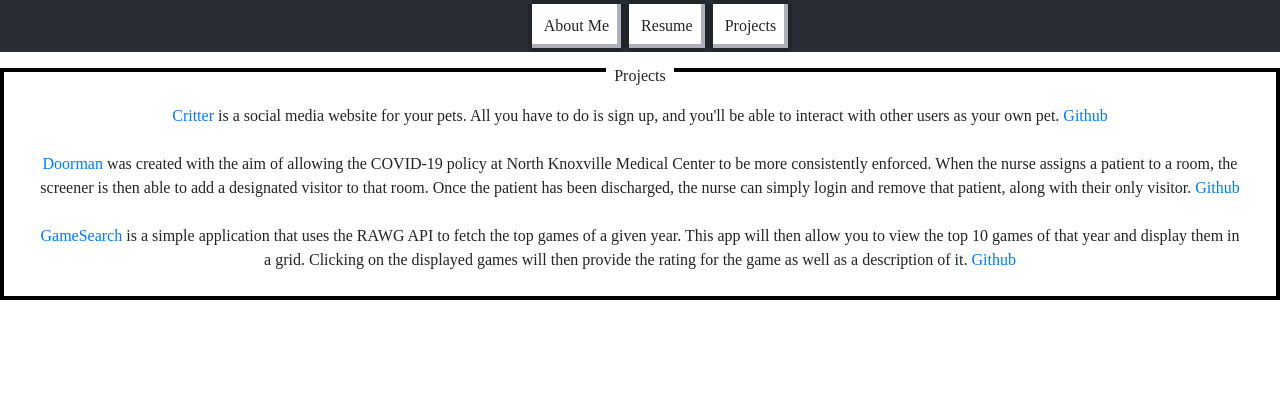
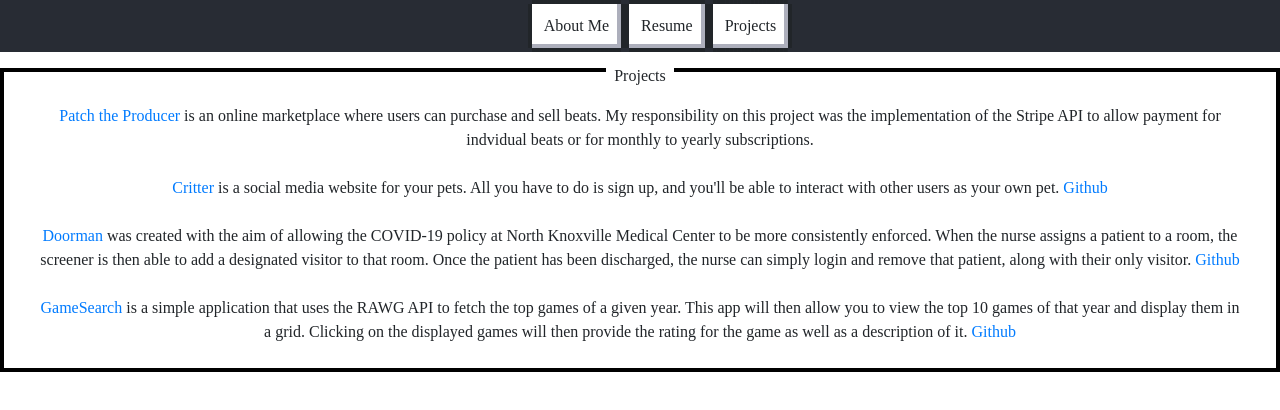
Before and after one commit to tiptondt1998/react-portfolio, a React (Create React App) app: page / in a window 1280 px wide. Both pictures are taken after a click on the item "Projects". Shown: the top 410 px of the page. Built offline with nearby package versions, Linux system fonts and the light colour scheme.

Commit message:
added patch the producer to projects

```diff
--- a/src/components/projects/index.js
+++ b/src/components/projects/index.js
@@ -4,9 +4,16 @@ function Projects(){
 
     return (
       <section>
+
        <div class="nes-container with-title is-centered">
        <p class="title">Projects</p>
       <p id='projects'>
+      <section id="patch">
+      <a href='https://www.patchtheproducer.com/'>Patch the Producer</a> is an online marketplace where users can purchase and sell beats.
+      My responsibility on this project was the implementation of the Stripe API to allow payment for indvidual beats or for monthly to yearly
+      subscriptions.
+      </section>
+      <br/>
       <section id="critter">
         <a href='http://crittertails.herokuapp.com'>Critter</a> is a social media website for your pets. All you have to do is sign up,
         and you'll be able to interact with other users as your own pet. <a href="http://github.com/craig5117/critter"> Github </a>
```
